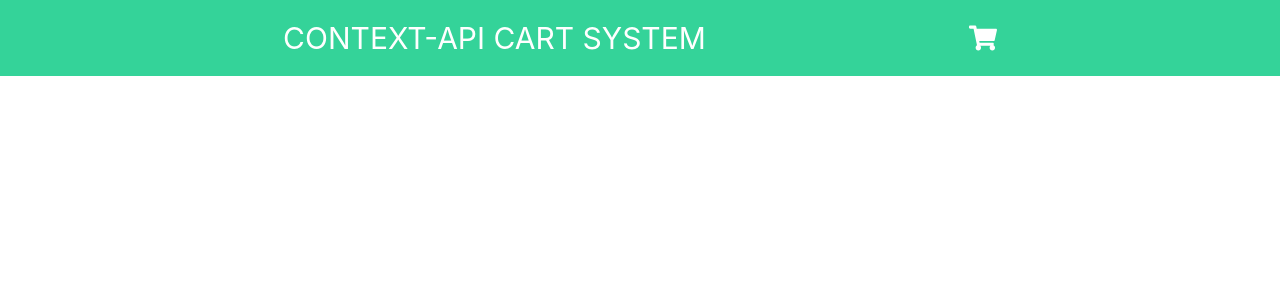
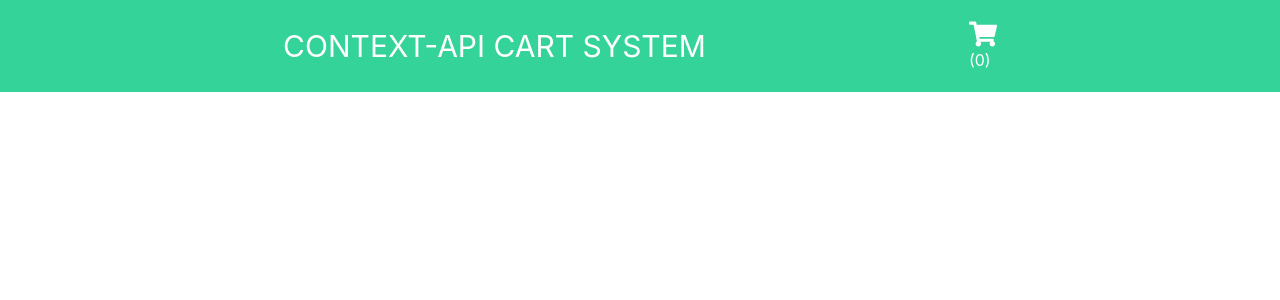
Before and after one commit to Adi0706/Context-api-prac, a React (Create React App) app: page /cart in a window 1280 px wide. Shown: the top 300 px of the page. Built offline with nearby package versions, Linux system fonts and the light colour scheme.

Commit message:
context api setup done , add to cart done

```diff
--- a/src/Components/Navbar.jsx
+++ b/src/Components/Navbar.jsx
@@ -1,14 +1,16 @@
 import React from 'react'
 import { FaShoppingCart } from "react-icons/fa";
 import {Link} from 'react-router-dom'
+import {useMyCartContext} from '../Context/CartContext'
+function Navbar() {
 
-function Navbar() {
+  const {cart} = useMyCartContext();
   return (
     <>
           <nav className=' mt-0 bg-emerald-400 text-white '>
             <ul className='list-none flex items-center justify-evenly p-5'>
                <Link to='/'><li className='text-3xl'>CONTEXT-API CART SYSTEM</li></Link>
-               <Link to='/cart'><li className=''><FaShoppingCart className='w-7 h-7'/></li></Link>
+               <Link to='/cart'><li className=''><FaShoppingCart className='w-7 h-7'/>({cart.length})</li></Link>
 
             </ul>
 
--- /dev/null
+++ b/src/Context/CartContext.js
@@ -0,0 +1,25 @@
+import React, { createContext, useContext, useState } from 'react';
+
+export const CartContext = createContext();
+
+export const CartProvider = ({ children }) => {
+  const [cart, setCart] = useState([]);
+
+  const objValue = {
+    cart,
+    setCart
+  }
+
+  return (
+    <CartContext.Provider value={objValue}>
+      {children}
+    </CartContext.Provider>
+  );
+};
+
+//custom hook
+export const useMyCartContext =()=>{
+    return useContext(CartContext)
+}
+
+// export { CartProvider, CartContext }; // Exporting CartProvider and CartContext individually
--- a/src/Context/Context.js
+++ /dev/null
@@ -1,11 +0,0 @@
-import React from "react" ;
-
-//context or global variable ( in a way )
-
-
-const NewContext = createContext() ; // or React.createContext() ;
-//once we wrap our components with this NewContext --> the NewContext becomes an provider
-
-
-
-export default NewContext;
--- a/src/Context/UserContextProvider.jsx
+++ /dev/null
@@ -1,19 +0,0 @@
-import React from 'react' ;
-import Context from '../Context/Context';
-
-
-const UserProviderContext = ({children})=>{
-
-const [cart , setCart] = React.useState([]) ; // setting particular values for accessing ...
-//and modifyiing the state of cart in other components ...
-
-    return(
-        <UserProviderContext.Provider value={{cart,setCart}}>
-            {children}
-        </UserProviderContext.Provider>
-    ) // genereic way to provide child components as it is from the other components
-
-}
-
-
-export default UserProviderContext;
--- a/src/Pages/Home.jsx
+++ b/src/Pages/Home.jsx
@@ -1,24 +1,25 @@
 import React from 'react';
 import Navbar from '../Components/Navbar';
 import SneakerData from '../Data/SneakerData';
-import { useContext } from 'react'; // useContext -->used to fetch values from the provider
+import {useMyCartContext} from '../Context/CartContext';
+
 
 function Home() {
+  const {cart,setCart} = useMyCartContext();
 
-  const handleCart = (e)=>{
-    e.preventDefault();
+
+  const addtoCart = (item) => {
+
     console.log('Added to cart');
+    setCart([...cart,item])
 
-    setCart(true)
+
   }
-
-  const setCart = useContext(NewContext)
 
   return (
     <React.Fragment>
-      <UserProviderContext>
+
         <Navbar />
-
         <div className=''>
           <div className='grid grid-cols-3 gap-4 ml-20 mt-20'>
             {SneakerData.map((item) => (
@@ -26,12 +27,12 @@ function Home() {
                 <img src={item.cardImage} alt="product" className='w-96 h-96 '/>
                 <p className='text-2xl'>{item.cardName}</p>
                 <p className='text-2xl'>{item.cardPrice}</p>
-              <button className='btn-card' onClick={handleCart}>ADD TO CART</button>
+                <button className='btn-card' onClick={()=>addtoCart(item)}>ADD TO CART</button>
               </div>
             ))}
           </div>
         </div>
-      </UserProviderContext>
+
     </React.Fragment>
   );
 }
--- a/src/index.js
+++ b/src/index.js
@@ -4,13 +4,16 @@ import './index.css';
 import App from './App';
 import reportWebVitals from './reportWebVitals';
 import {BrowserRouter} from 'react-router-dom' ;
+import { CartProvider } from './Context/CartContext';
 
 const root = ReactDOM.createRoot(document.getElementById('root'));
 root.render(
   <React.StrictMode>
+    <CartProvider>
     <BrowserRouter>
     <App />
     </BrowserRouter>
+    </CartProvider>
   </React.StrictMode>
 );
 
```
Lines whose indentation alone changed are shown as unchanged.
